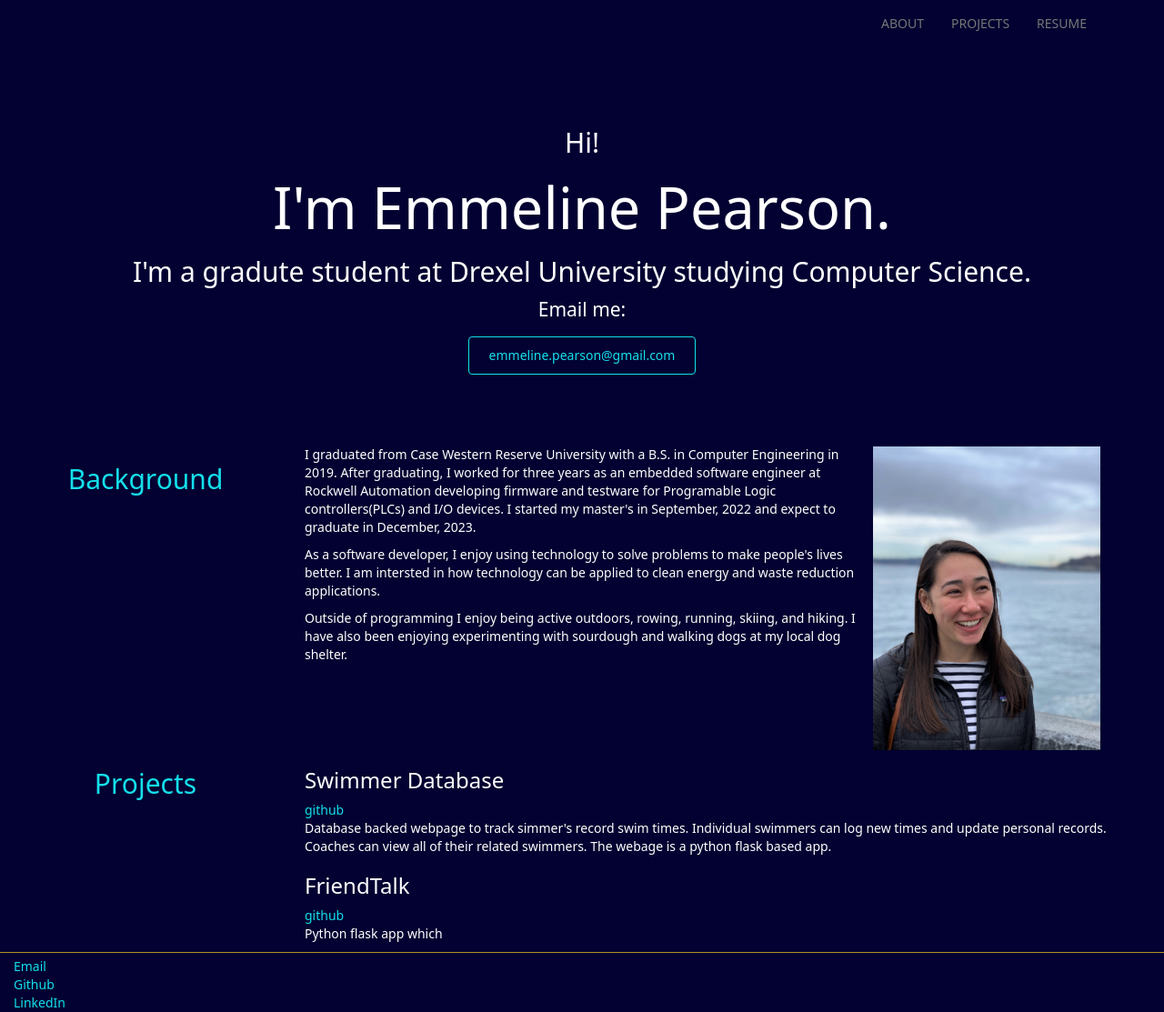
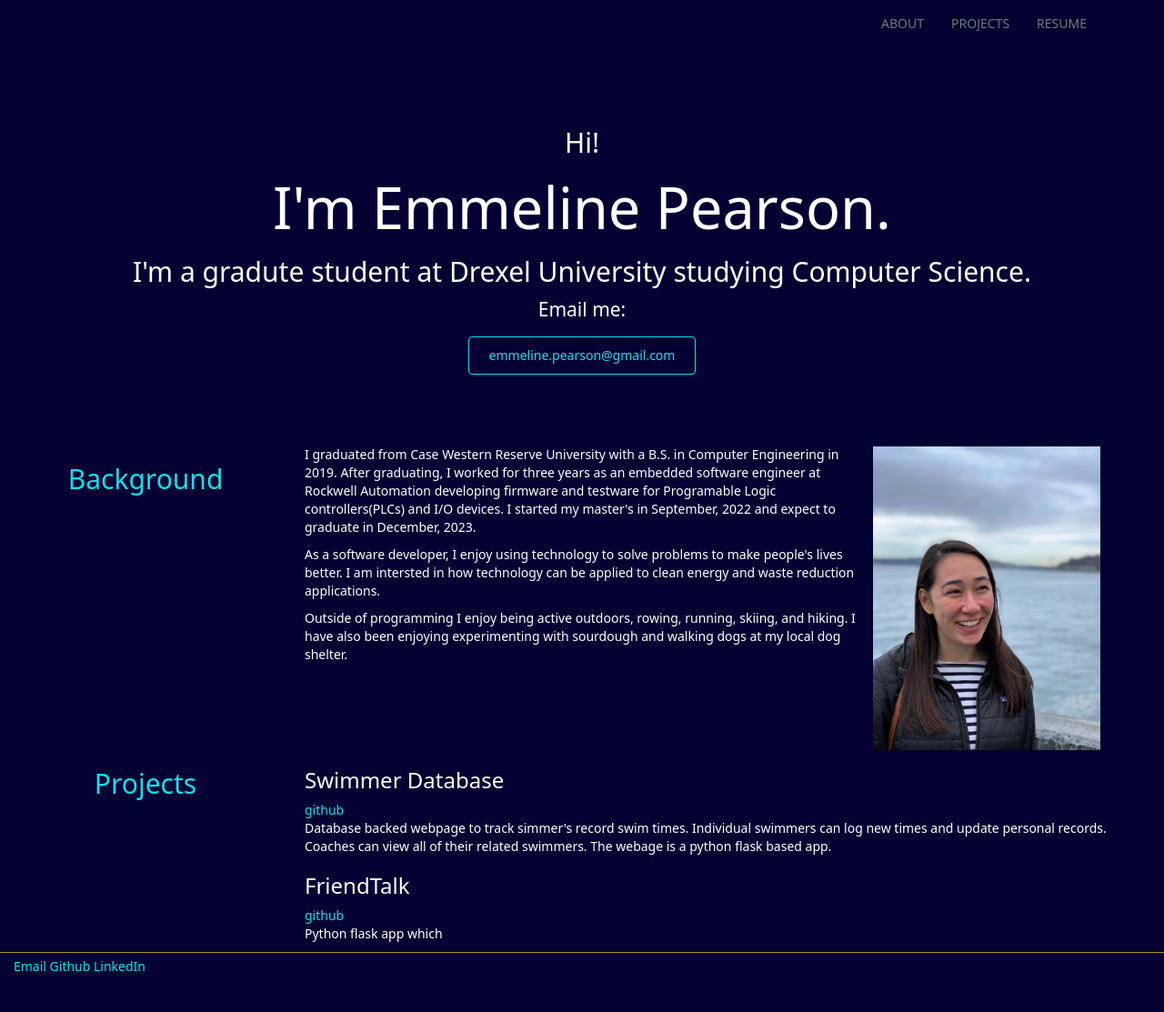
Before and after one commit to emmeline2/emmeline2.github.io, a Jekyll site: the page built from index.html, in a window 1280 px wide. Shown: the whole page at 91% size. Built offline with Jekyll 4.4.1, drawn with Linux system fonts in a browser that asks for light colours; after the commit the page ends 1073 px from its top, so only the background shows below that.

Commit message:
in order

```diff
--- a/_layouts/default.html
+++ b/_layouts/default.html
@@ -31,9 +31,9 @@
 			{{ content }}
 			<footer class="container-fluid">
 	    		<ul>
-	        		<li><a href="mailto:emmeline.pearson@gmail.com">Email</a></li>
-	        		<li><a href="https://github.com/emmeline2">Github</a></li>
-					<li><a href="https://www.linkedin.com/in/emmeline-pearson-6ba960129/">LinkedIn</a></li>
+	        		<li><a href="mailto:emmeline.pearson@gmail.com">Email</a>
+	        		<a href="https://github.com/emmeline2">Github</a>
+					<a href="https://www.linkedin.com/in/emmeline-pearson-6ba960129/">LinkedIn</a></li>
 				</ul>
 			</footer>
 		</body>
```
